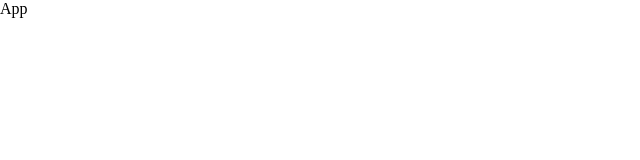
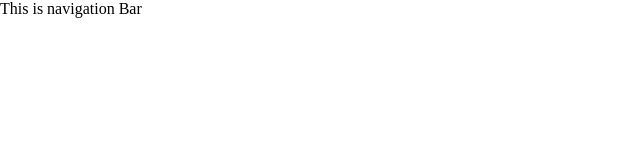
Before and after one commit to achiniishani1993/Facebook-clone, a React (Vite) app: page / in a window 1280 px wide. Shown: the top 160 px of the page, without its empty margins (0-640 px from the left). Built offline with nearby package versions, Linux system fonts and the light colour scheme.

Commit message:
added required folders

```diff
--- a/src/App.tsx
+++ b/src/App.tsx
@@ -1,7 +1,10 @@
+import Home from "./pages/Home/Home"
 
 function App() {
   return (
-    <div>App</div>
+    <div>
+   <Home/>
+    </div>
   )
 }
 
--- /dev/null
+++ b/src/components/Navigation/Navbar.tsx
@@ -0,0 +1,7 @@
+
+
+export const Navbar = () => {
+  return (
+    <div>This is navigation Bar</div>
+  )
+}
--- /dev/null
+++ b/src/pages/Home/Home.tsx
@@ -0,0 +1,12 @@
+import { Navbar } from "../../components/Navigation/Navbar"
+
+
+const Home = () => {
+  return (
+    <div>
+     <Navbar/>
+    </div>
+  )
+}
+
+export default Home
```
Also changed, not shown: src/components/Navigation/navbar.css (added), src/pages/Home/home.css (added).
